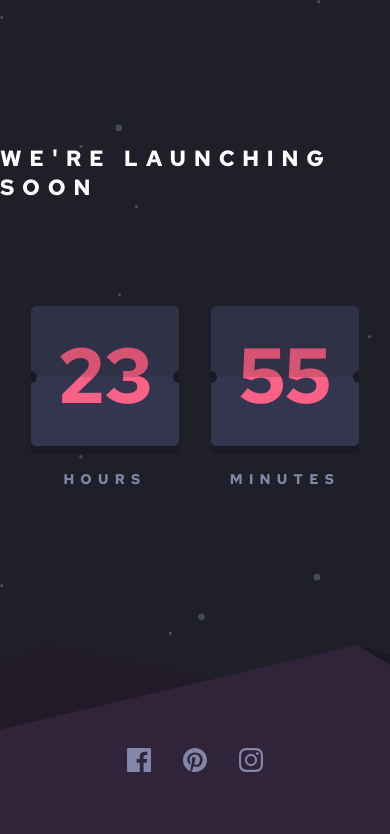
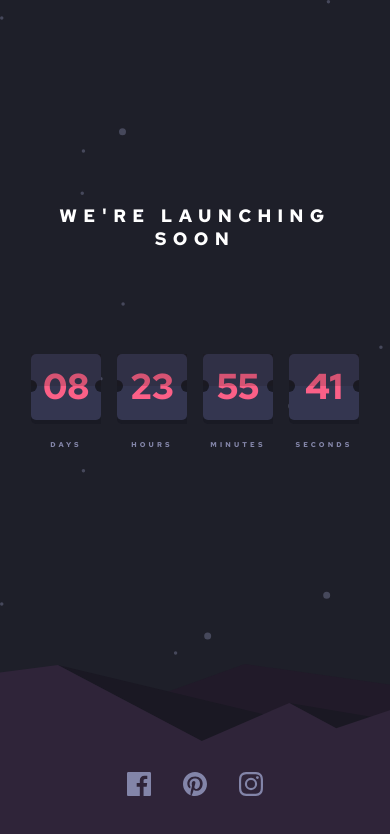
Before and after one commit to yoniakabecky/mini-projects-5, a plain HTML site: page index.html in a window 390 px wide. Drawn offline with Linux system fonts and the light colour scheme.

Commit message:
Mobile styling

```diff
--- a/css/styles.css
+++ b/css/styles.css
@@ -53,10 +53,6 @@ body {
   top: 0;
   z-index: -2;
 }
-.hills > img,
-.stars > img {
-  object-fit: fill;
-}
 
 /* body top contents */
 .heading {
@@ -100,7 +96,6 @@ body {
   background-color: rgba(33, 18, 18, 17%);
   z-index: 2;
 }
-
 .middle-line {
   position: absolute;
   top: 70px;
@@ -172,3 +167,44 @@ body {
     width: auto;
   }
 }
+
+@media screen and (max-width: 700px) {
+  #body-top {
+    padding: 24px;
+    height: calc(100vh - 180px);
+  }
+  #body-bottom {
+    height: 180px;
+  }
+  .hills {
+    left: -750px;
+  }
+  .heading {
+    font-size: 18px;
+    text-align: center;
+  }
+  .cards {
+    margin: 0 8px;
+    width: 70px;
+    height: 70px;
+  }
+  .card {
+    height: 66px;
+  }
+  .shadow {
+    height: 70px;
+  }
+  .top-half {
+    height: 32px;
+  }
+  .numbers {
+    margin: 8px auto;
+    font-size: 36px;
+  }
+  .card-name {
+    font-size: 7px;
+  }
+  #social-links {
+    bottom: 48px;
+  }
+}
```
